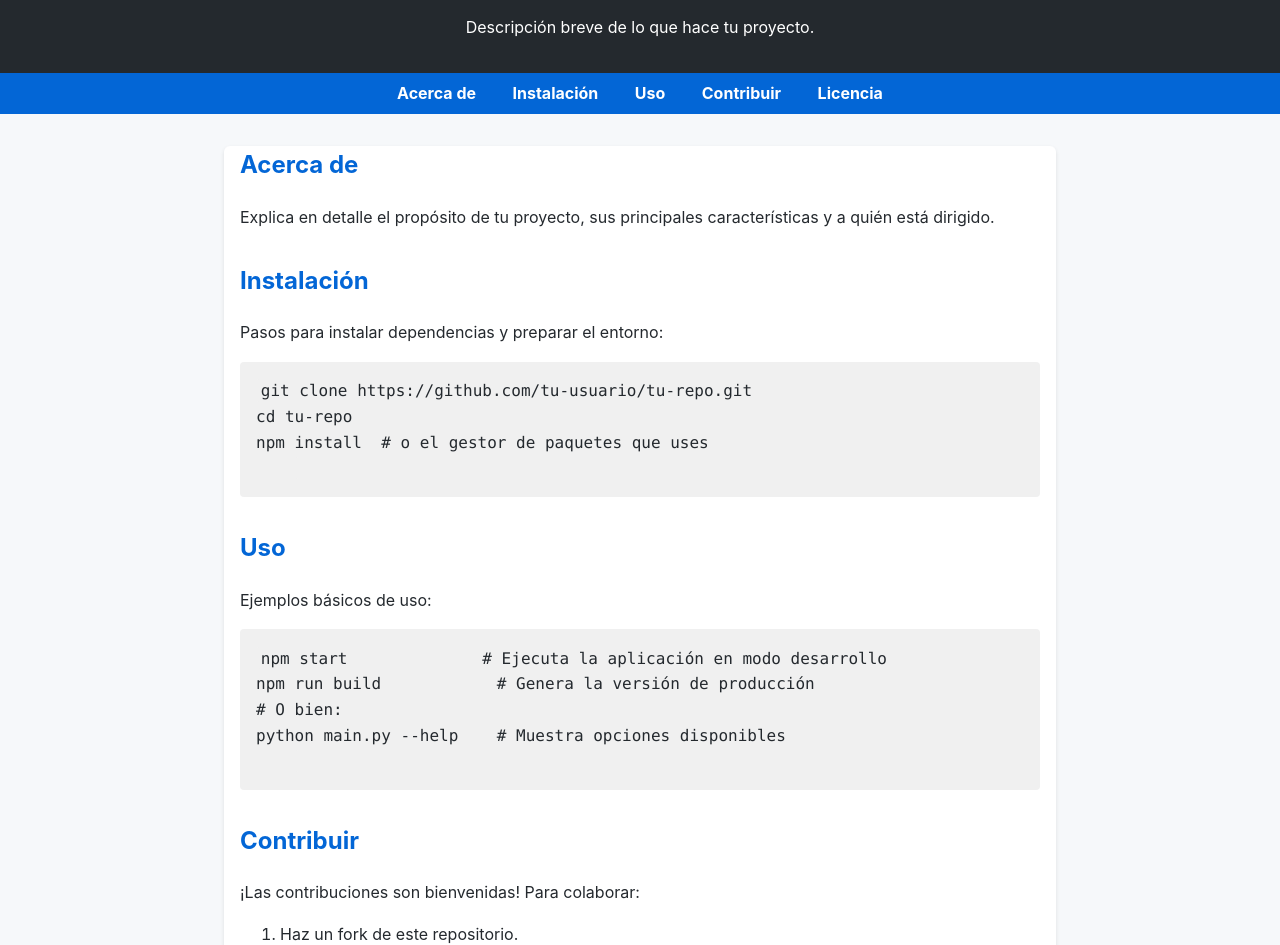
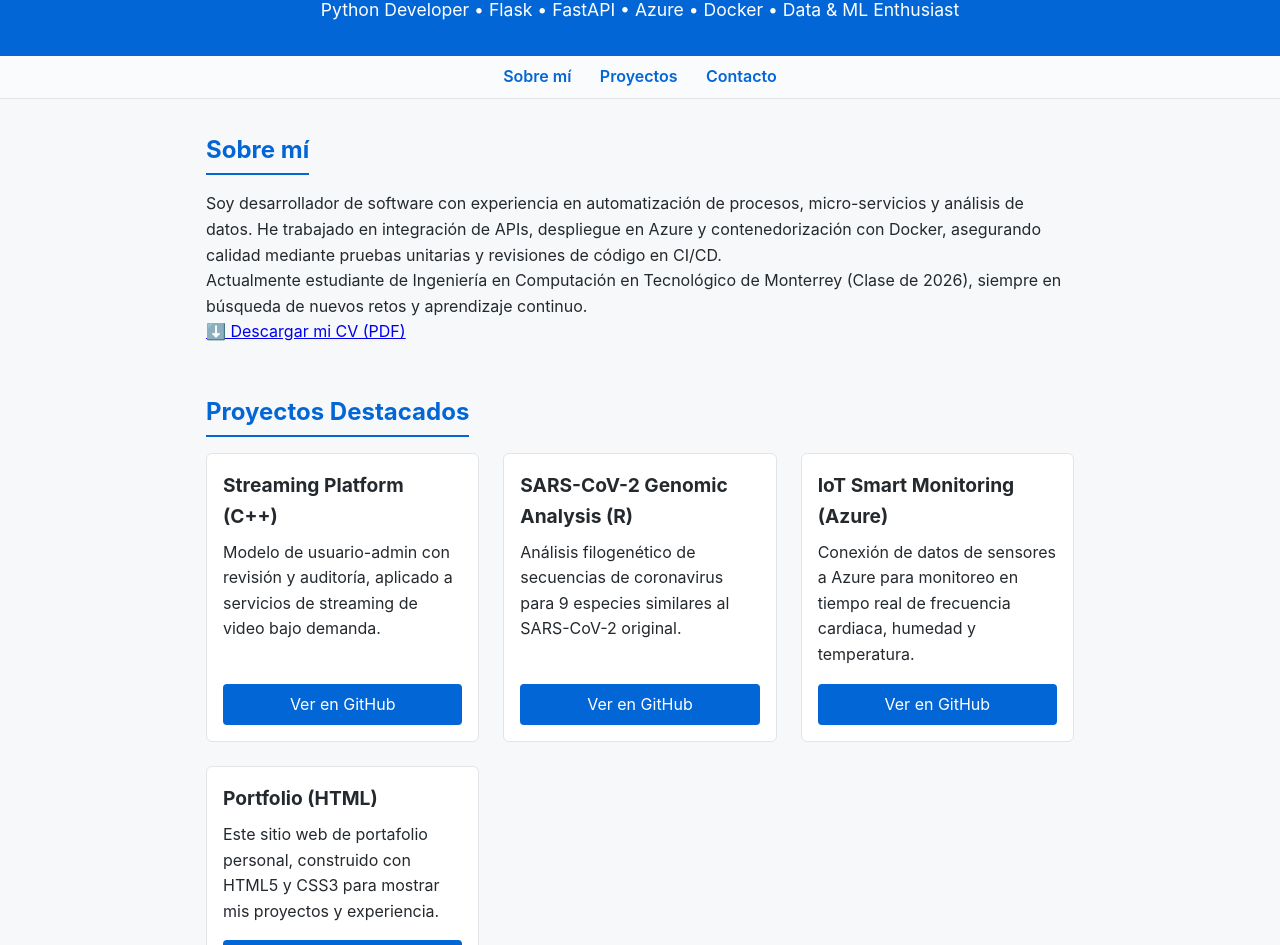
Before and after one commit to ArturoPaniagua-portfolio/Portfolio, a plain HTML site: page index.html in a window 1280 px wide. Shown: the part 95-1040 px from the top of the page. Drawn offline with Linux system fonts and the light colour scheme.

Commit message:
Update index.html

```diff
--- a/index.html
+++ b/index.html
@@ -3,124 +3,161 @@
 <head>
   <meta charset="UTF-8">
   <meta name="viewport" content="width=device-width, initial-scale=1">
-  <title>Mi Proyecto · GitHub Pages</title>
+  <title>Portafolio • Arturo Paniagua</title>
   <link rel="icon" href="https://github.githubassets.com/favicons/favicon.svg">
   <style>
+    :root {
+      --primario: #0366d6;
+      --fondo: #f6f8fa;
+      --texto: #24292e;
+      --blanco: #ffffff;
+    }
+    * { box-sizing: border-box; margin:0; padding:0; }
     body {
-      font-family: -apple-system, BlinkMacSystemFont, "Segoe UI", Roboto, Oxygen,
-                   Ubuntu, Cantarell, "Open Sans", "Helvetica Neue", sans-serif;
+      font-family: -apple-system, BlinkMacSystemFont, "Segoe UI", Roboto, sans-serif;
+      background: var(--fondo);
+      color: var(--texto);
       line-height: 1.6;
-      margin: 0;
-      padding: 0;
-      background-color: #f6f8fa;
-      color: #24292e;
     }
-    header, footer {
-      background-color: #24292e;
-      color: #ffffff;
+    header {
+      background: var(--primario);
+      color: var(--blanco);
       text-align: center;
+      padding: 2rem 1rem;
+    }
+    header h1 { margin-bottom: .5rem; }
+    header p { font-size: 1.1rem; }
+    nav {
+      text-align: center;
+      background: #fafbfc;
+      padding: .5rem;
+      border-bottom: 1px solid #e1e4e8;
+    }
+    nav a {
+      margin: 0 .75rem;
+      text-decoration: none;
+      color: var(--primario);
+      font-weight: 600;
+    }
+    main {
+      max-width: 900px;
+      margin: 2rem auto;
+      padding: 0 1rem;
+    }
+    section + section { margin-top: 3rem; }
+    h2 {
+      color: var(--primario);
+      margin-bottom: 1rem;
+      border-bottom: 2px solid var(--primario);
+      display: inline-block;
+      padding-bottom: .25rem;
+    }
+    .projects-grid {
+      display: grid;
+      grid-template-columns: repeat(auto-fill,minmax(260px,1fr));
+      gap: 1.5rem;
+    }
+    .project-card {
+      background: var(--blanco);
+      border: 1px solid #e1e4e8;
+      border-radius: 6px;
       padding: 1rem;
+      display: flex;
+      flex-direction: column;
+      justify-content: space-between;
     }
-    nav {
-      background-color: #0366d6;
-      padding: 0.5rem;
+    .project-card h3 {
+      margin-bottom: .5rem;
+      font-size: 1.2rem;
+    }
+    .project-card p { flex-grow: 1; }
+    .project-card a {
+      margin-top: 1rem;
+      text-decoration: none;
+      color: var(--blanco);
+      background: var(--primario);
+      padding: .5rem .75rem;
+      border-radius: 4px;
       text-align: center;
     }
-    nav a {
-      color: #ffffff;
-      margin: 0 1rem;
-      text-decoration: none;
-      font-weight: bold;
+    footer {
+      text-align: center;
+      font-size: .9rem;
+      color: #586069;
+      padding: 2rem 1rem;
     }
-    main {
-      max-width: 800px;
-      margin: 2rem auto;
-      padding: 0 1rem;
-      background: #ffffff;
-      border-radius: 6px;
-      box-shadow: 0 2px 4px rgba(0,0,0,0.1);
-    }
-    section + section {
-      margin-top: 2rem;
-    }
-    h1, h2 {
-      color: #0366d6;
-    }
-    pre {
-      background: #f0f0f0;
-      padding: 1rem;
-      overflow-x: auto;
-      border-radius: 4px;
-    }
-    code {
-      font-family: SFMono-Regular, Consolas, "Liberation Mono", Menlo, Courier, monospace;
-      background: #f0f0f0;
-      padding: 0.1em 0.3em;
-      border-radius: 4px;
-    }
+    footer a { color: inherit; text-decoration: underline; }
   </style>
 </head>
 <body>
 
   <header>
-  <h1>Nombre de Tu Proyecto</h1>
-  <p>Descripción breve de lo que hace tu proyecto.</p>
+    <h1>Arturo Alejandro Paniagua Romero</h1>
+    <p>Python Developer • Flask • FastAPI • Azure • Docker • Data & ML Enthusiast</p>
   </header>
 
   <nav>
-  <a href="#about">Acerca de</a>
-  <a href="#install">Instalación</a>
-  <a href="#usage">Uso</a>
-  <a href="#contribute">Contribuir</a>
-  <a href="#license">Licencia</a>
+    <a href="#about">Sobre mí</a>
+    <a href="#projects">Proyectos</a>
+    <a href="#contact">Contacto</a>
   </nav>
 
   <main>
     <section id="about">
-    <h2>Acerca de</h2>
-    <p>Explica en detalle el propósito de tu proyecto, sus principales características y a quién está dirigido.</p>
+      <h2>Sobre mí</h2>
+      <p>
+        Soy desarrollador de software con experiencia en automatización de procesos, micro-servicios y análisis de datos.
+        He trabajado en integración de APIs, despliegue en Azure y contenedorización con Docker, asegurando calidad mediante
+        pruebas unitarias y revisiones de código en CI/CD.
+      </p>
+      <p>
+        Actualmente estudiante de Ingeniería en Computación en Tecnológico de Monterrey (Clase de 2026),
+        siempre en búsqueda de nuevos retos y aprendizaje continuo.
+      </p>
+      <p>
+        <a href="Arturo_Paniagua_CV.pdf" download>⬇️ Descargar mi CV (PDF)</a>
+      </p>
     </section>
 
-  <section id="install">
-    <h2>Instalación</h2>
-    <p>Pasos para instalar dependencias y preparar el entorno:</p>
-    <pre><code>git clone https://github.com/tu-usuario/tu-repo.git
-cd tu-repo
-npm install  # o el gestor de paquetes que uses
-    </code></pre>
+    <section id="projects">
+      <h2>Proyectos Destacados</h2>
+      <div class="projects-grid">
+        <div class="project-card">
+          <h3>Streaming Platform (C++)</h3>
+          <p>Modelo de usuario-admin con revisión y auditoría, aplicado a servicios de streaming de video bajo demanda.</p>
+          <a href="https://github.com/ArturoPaniagua-portfolio/Modelado-de-servicio-de-streaming" target="_blank">Ver en GitHub</a>
+        </div>
+        <div class="project-card">
+          <h3>SARS-CoV-2 Genomic Analysis (R)</h3>
+          <p>Análisis filogenético de secuencias de coronavirus para 9 especies similares al SARS-CoV-2 original.</p>
+          <a href="https://github.com/ArturoPaniagua-portfolio/-Virus-SARS-CoV-2-un-analisis-profundo" target="_blank">Ver en GitHub</a>
+        </div>
+        <div class="project-card">
+          <h3>IoT Smart Monitoring (Azure)</h3>
+          <p>Conexión de datos de sensores a Azure para monitoreo en tiempo real de frecuencia cardiaca, humedad y temperatura.</p>
+          <a href="https://github.com/ArturoPaniagua-portfolio/vitaSense-IOT" target="_blank">Ver en GitHub</a>
+        </div>
+        <div class="project-card">
+          <h3>Portfolio (HTML)</h3>
+          <p>Este sitio web de portafolio personal, construido con HTML5 y CSS3 para mostrar mis proyectos y experiencia.</p>
+          <a href="https://github.com/ArturoPaniagua-portfolio/Portfolio" target="_blank">Ver en GitHub</a>
+        </div>
+      </div>
     </section>
 
-  <section id="usage">
-    <h2>Uso</h2>
-    <p>Ejemplos básicos de uso:</p>
-    <pre><code>npm start              # Ejecuta la aplicación en modo desarrollo
-npm run build            # Genera la versión de producción
-# O bien:
-python main.py --help    # Muestra opciones disponibles
-    </code></pre>
-  </section>
-
-  <section id="contribute">
-    <h2>Contribuir</h2>
-    <p>¡Las contribuciones son bienvenidas! Para colaborar:</p>
-    <ol>
-      <li>Haz un fork de este repositorio.</li>
-      <li>Crea una rama para tu feature: <code>git checkout -b feature/nueva-funcionalidad</code>.</li>
-      <li>Realiza tus cambios y haz commit: <code>git commit -m "Añade nueva funcionalidad"</code>.</li>
-      <li>Haz push a tu fork: <code>git push origin feature/nueva-funcionalidad</code>.</li>
-      <li>Abre un Pull Request describiendo tu aporte.</li>
-    </ol>
-  </section>
-
-  <section id="license">
-    <h2>Licencia</h2>
-    <p>Este proyecto está bajo la licencia MIT. Para más detalles, consulta el archivo <code>LICENSE</code>.</p>
+    <section id="contact">
+      <h2>Contacto</h2>
+      <p>📍 Mexico City, MX</p>
+      <p>✉️ <a href="mailto:paniagua.arturo12@gmail.com">paniagua.arturo12@gmail.com</a></p>
+      <p>📞 +52 56 2450 0472</p>
+      <p>🔗 <a href="https://linkedin.com/in/arturo-paniagua12" target="_blank">linkedin.com/in/arturo-paniagua12</a></p>
     </section>
   </main>
 
   <footer>
-  <p>&copy; 2025 Tu Nombre o Tu Organización</p>
-  <p><a href="https://github.com/tu-usuario/tu-repo" style="color: #ffffff;">Ver en GitHub</a></p>
+    &copy; 2025 Arturo Paniagua.
+    <br>
+    <a href="https://github.com/ArturoPaniagua-portfolio" target="_blank">Mi perfil en GitHub</a>
   </footer>
 
 </body>
```
Lines whose indentation alone changed are shown as unchanged.
